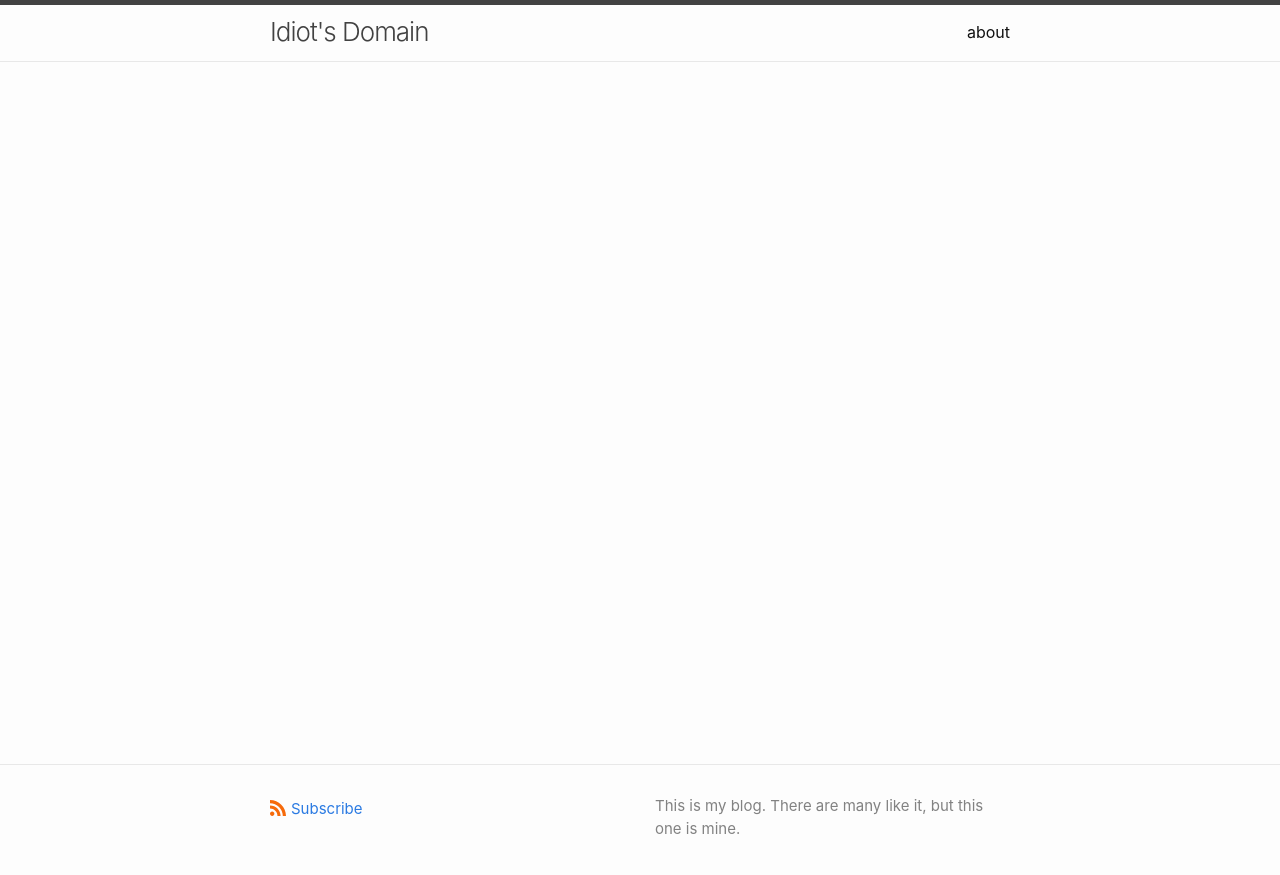
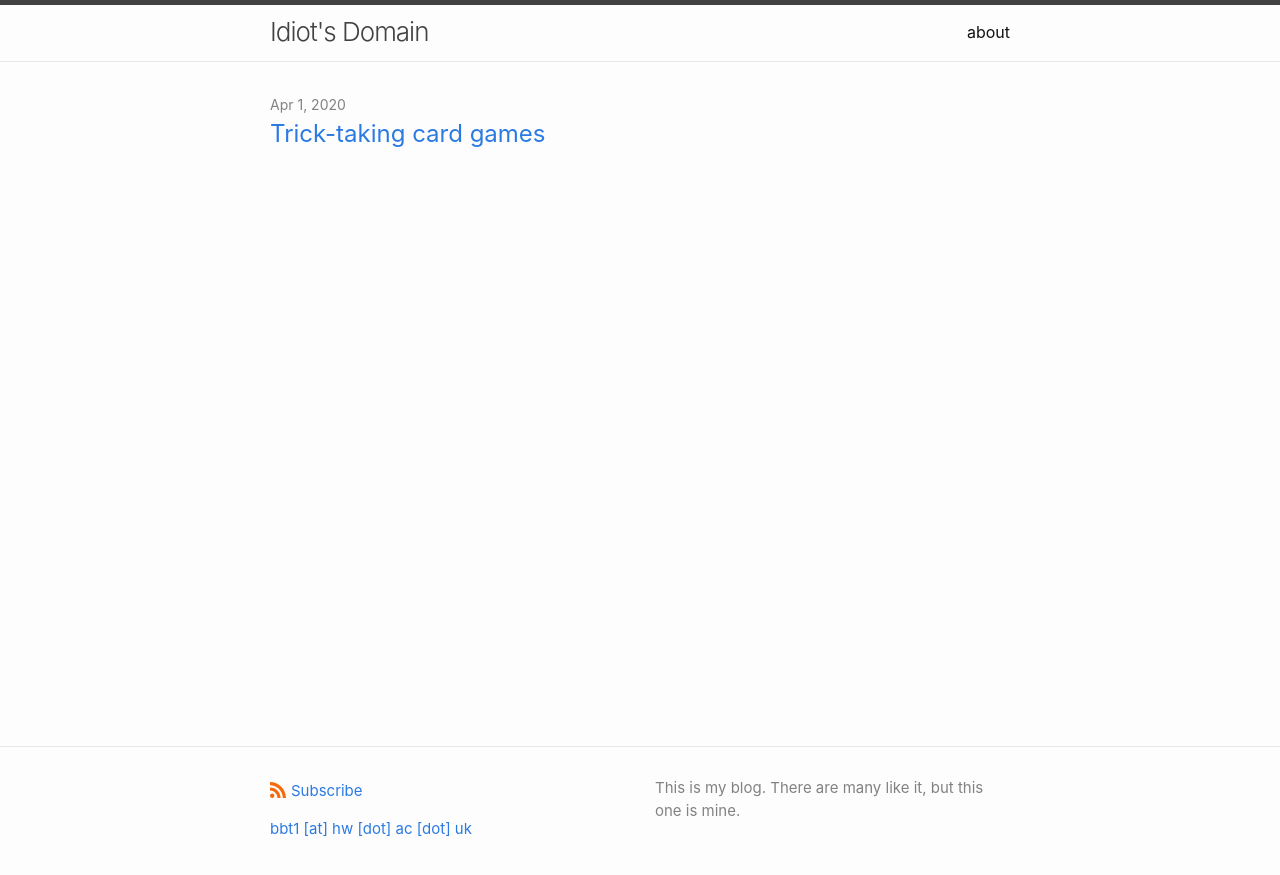
Before and after one commit to bentrevett/bentrevett.github.io, a Jekyll site: the page built from index.md, in a window 1280 px wide. Shown: the top 875 px of the page. Built offline with Jekyll 4.4.1, drawn with Linux system fonts in a browser that asks for light colours.

Commit message:
fixed missing email. added example post.

```diff
--- a/_config.yml
+++ b/_config.yml
@@ -1,11 +1,13 @@
 title: Idiot's Domain
+
+author:
+  name: >
+  email: bbt1 [at] hw [dot] ac [dot] uk
 
 description: >
   This is my blog. There are many like it, but this one is mine.
 
-email: bbt1 [at] hw [dot] ac [dot] uk
-
-show_excerpts: false # set to true to show excerpts on the homepage
+show_excerpts: false
 
 minima:
   date_format: "%b %-d, %Y"
--- /dev/null
+++ b/_posts/2020-04-01-trick-taking-games.md
@@ -0,0 +1,9 @@
+---
+layout: post
+title: Trick-taking card games
+categories: games
+author:
+- Ben Trevett
+---
+
+This is a test.
```
